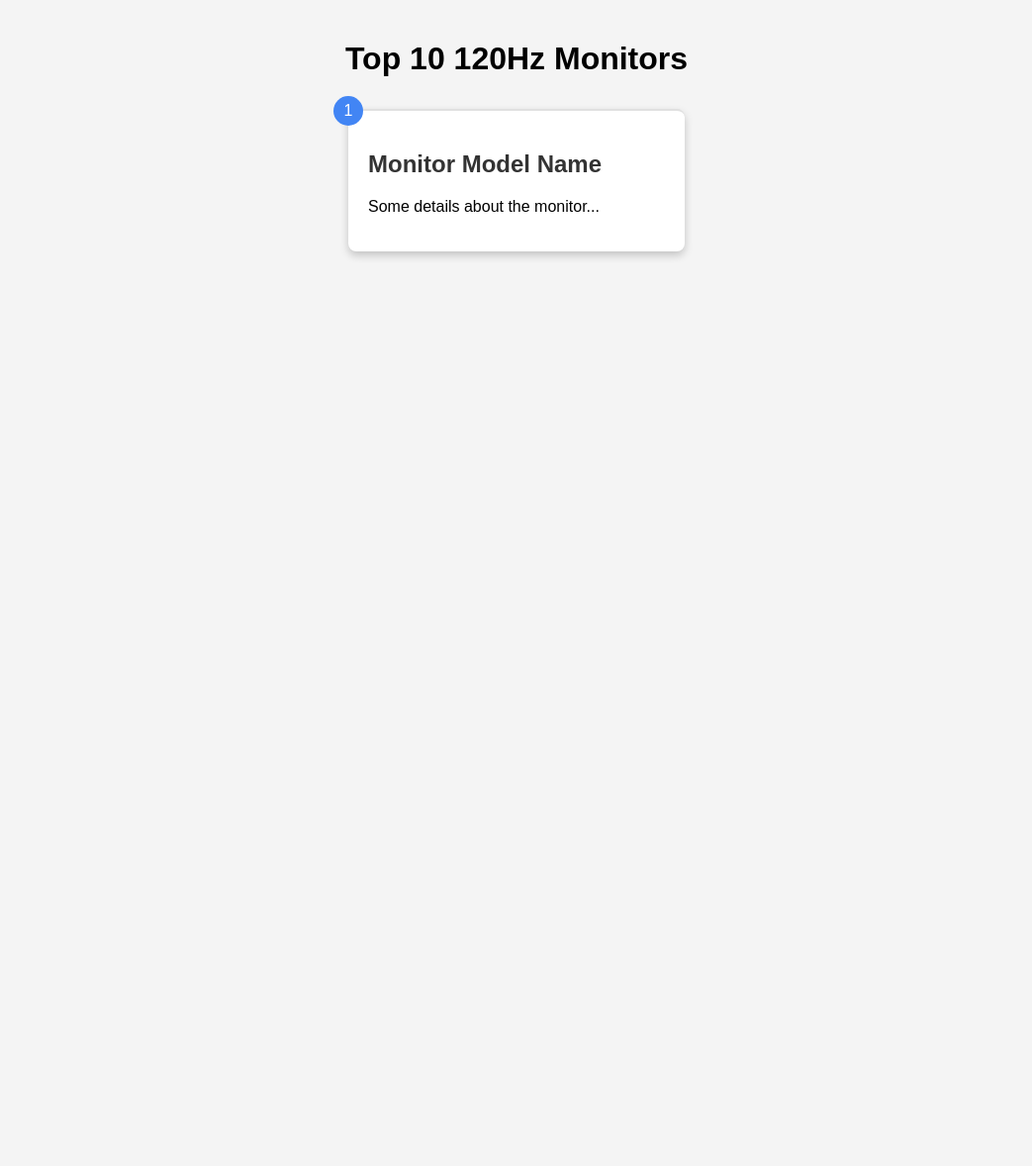
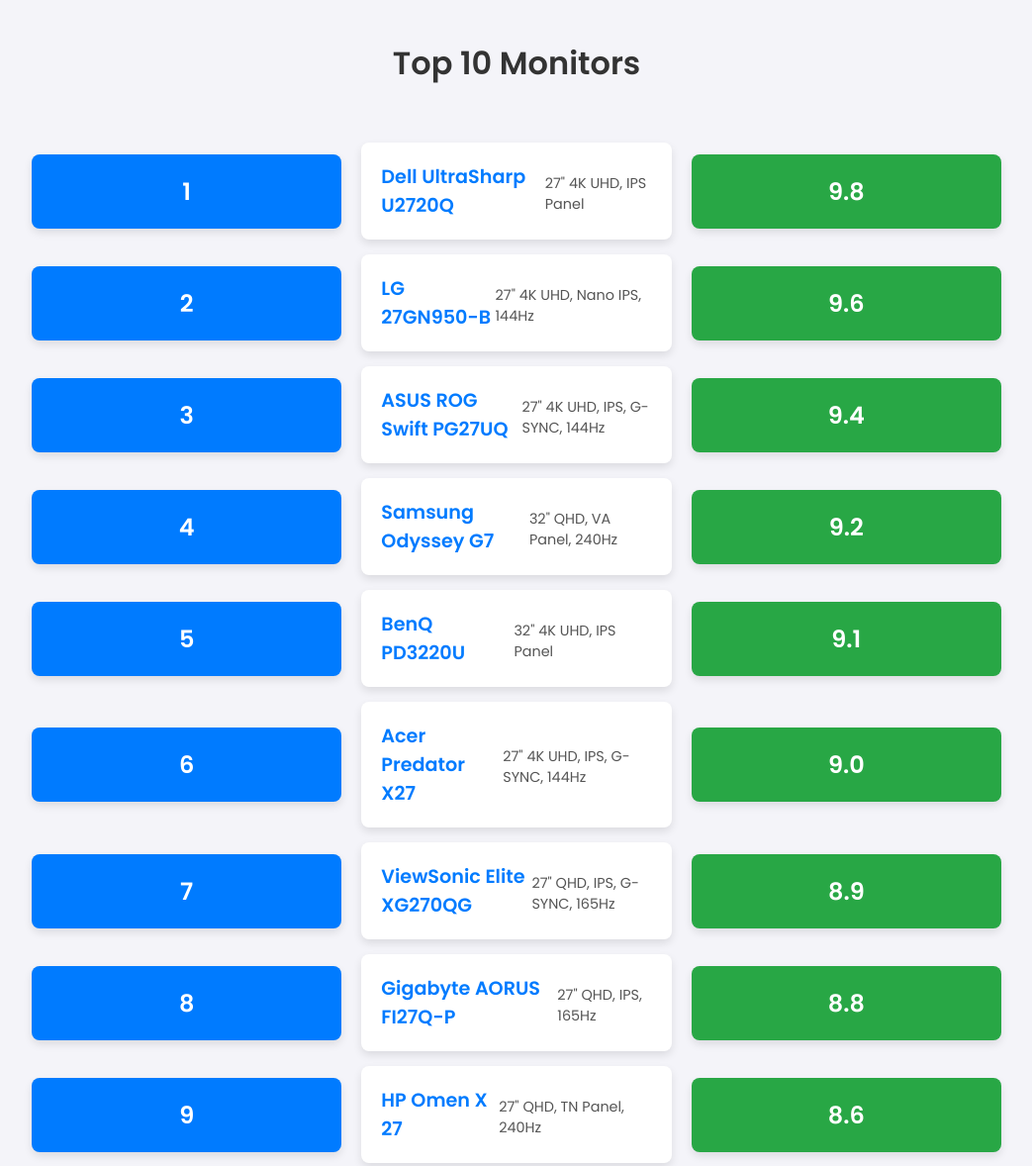
Before and after one commit to Vangetsu/monitors, a plain HTML site: page index.html in a window 1280 px wide. Shown: the top 1178 px of the page at 99% size, without its empty margins (118-1161 px from the left). Before the commit the page ends 800 px from the top, so only its background shows below. Drawn offline with Linux system fonts and the light colour scheme.

Commit message:
card shapes

```diff
--- a/index.html
+++ b/index.html
@@ -3,59 +3,207 @@
 <head>
     <meta charset="UTF-8">
     <meta name="viewport" content="width=device-width, initial-scale=1.0">
-<title>Top 10 120Hz Monitors</title>
+    <title>Top 10 Monitors</title>
+    <link href="https://fonts.googleapis.com/css2?family=Poppins:wght@400;600&display=swap" rel="stylesheet">
     <style>
         body {
-    font-family: 'Arial', sans-serif;
-    background-color: #f4f4f4;
             margin: 0;
-    padding: 20px;
-  }
-  .container {
+            padding: 0;
+            font-family: 'Poppins', sans-serif;
+            background-color: #f4f4f9;
             display: flex;
             flex-direction: column;
             align-items: center;
         }
+
+        h1 {
+            margin-top: 40px;
+            font-weight: 600;
+            color: #333;
+        }
+
+        .container {
+            width: 90%;
+            max-width: 1000px;
+            margin: 20px auto;
+        }
+
+        .monitor-list {
+            list-style: none;
+            padding: 0;
+            margin: 0;
+        }
+
+        .monitor-item {
+            display: flex;
+            justify-content: space-between;
+            align-items: center;
+            margin: 15px 0;
+        }
+
         .card {
+            flex: 1;
+            margin: 0 10px;
             background-color: #fff;
             border-radius: 8px;
-    box-shadow: 0 4px 8px rgba(0,0,0,0.2);
-    margin: 10px;
+            box-shadow: 0 4px 8px rgba(0, 0, 0, 0.1);
+            overflow: hidden;
+            transition: transform 0.2s ease, box-shadow 0.2s ease;
+            text-align: center;
             padding: 20px;
-    width: 300px;
-    position: relative;
+            display: flex;
+            justify-content: center;
+            align-items: center;
+            height: 100%;
         }
-  .circle {
-    width: 30px;
-    height: 30px;
-    background-color: #4285f4;
-    border-radius: 50%;
-    color: white;
-    display: flex;
-    align-items: center;
-    justify-content: center;
-    position: absolute;
-    top: -15px;
-    left: -15px;
+
+        .card:hover {
+            transform: translateY(-5px);
+            box-shadow: 0 6px 12px rgba(0, 0, 0, 0.15);
         }
-  .card:not(:first-child) {
-    border-top: 2px solid #e0e0e0;
+
+        .number-card, .score-card {
+            width: 100px;
+            height: auto;
+            flex-shrink: 0;
         }
-  h2 {
-    color: #333;
+
+        .number-card {
+            background-color: #007bff;
+            color: #fff;
+            font-size: 1.5em;
+            font-weight: 600;
+        }
+
+        .info-card {
+            text-align: left;
+            flex: 1;
+        }
+
+        .info-card h2 {
+            margin: 0;
+            font-size: 1.2em;
+            color: #007bff;
+            font-weight: 600;
+        }
+
+        .info-card p {
+            margin: 5px 0 0;
+            font-size: 0.9em;
+            color: #555;
+        }
+
+        .score-card {
+            background-color: #28a745;
+            color: #fff;
+            font-size: 1.5em;
+            font-weight: 600;
+        }
+
+        @media (max-width: 768px) {
+            .monitor-item {
+                flex-direction: column;
+                align-items: stretch;
+                margin-bottom: 20px;
+            }
+
+            .card {
+                margin: 10px 0;
+                width: 100%;
+            }
+
+            .number-card, .score-card {
+                width: 100%;
+                height: 70px;
+            }
         }
     </style>
 </head>
 <body>
+    <h1>Top 10 Monitors</h1>
     <div class="container">
-  <h1>Top 10 120Hz Monitors</h1>
-  <!-- Repeat this block for each monitor in the list -->
-  <div class="card">
-    <div class="circle">1</div>
-    <h2>Monitor Model Name</h2>
-    <p>Some details about the monitor...</p>
+        <ul class="monitor-list">
+            <li class="monitor-item">
+                <div class="card number-card">1</div>
+                <div class="card info-card">
+                    <h2>Dell UltraSharp U2720Q</h2>
+                    <p>27" 4K UHD, IPS Panel</p>
                 </div>
-  <!-- ... -->
+                <div class="card score-card">9.8</div>
+            </li>
+            <li class="monitor-item">
+                <div class="card number-card">2</div>
+                <div class="card info-card">
+                    <h2>LG 27GN950-B</h2>
+                    <p>27" 4K UHD, Nano IPS, 144Hz</p>
+                </div>
+                <div class="card score-card">9.6</div>
+            </li>
+            <li class="monitor-item">
+                <div class="card number-card">3</div>
+                <div class="card info-card">
+                    <h2>ASUS ROG Swift PG27UQ</h2>
+                    <p>27" 4K UHD, IPS, G-SYNC, 144Hz</p>
+                </div>
+                <div class="card score-card">9.4</div>
+            </li>
+            <li class="monitor-item">
+                <div class="card number-card">4</div>
+                <div class="card info-card">
+                    <h2>Samsung Odyssey G7</h2>
+                    <p>32" QHD, VA Panel, 240Hz</p>
+                </div>
+                <div class="card score-card">9.2</div>
+            </li>
+            <li class="monitor-item">
+                <div class="card number-card">5</div>
+                <div class="card info-card">
+                    <h2>BenQ PD3220U</h2>
+                    <p>32" 4K UHD, IPS Panel</p>
+                </div>
+                <div class="card score-card">9.1</div>
+            </li>
+            <li class="monitor-item">
+                <div class="card number-card">6</div>
+                <div class="card info-card">
+                    <h2>Acer Predator X27</h2>
+                    <p>27" 4K UHD, IPS, G-SYNC, 144Hz</p>
+                </div>
+                <div class="card score-card">9.0</div>
+            </li>
+            <li class="monitor-item">
+                <div class="card number-card">7</div>
+                <div class="card info-card">
+                    <h2>ViewSonic Elite XG270QG</h2>
+                    <p>27" QHD, IPS, G-SYNC, 165Hz</p>
+                </div>
+                <div class="card score-card">8.9</div>
+            </li>
+            <li class="monitor-item">
+                <div class="card number-card">8</div>
+                <div class="card info-card">
+                    <h2>Gigabyte AORUS FI27Q-P</h2>
+                    <p>27" QHD, IPS, 165Hz</p>
+                </div>
+                <div class="card score-card">8.8</div>
+            </li>
+            <li class="monitor-item">
+                <div class="card number-card">9</div>
+                <div class="card info-card">
+                    <h2>HP Omen X 27</h2>
+                    <p>27" QHD, TN Panel, 240Hz</p>
+                </div>
+                <div class="card score-card">8.6</div>
+            </li>
+            <li class="monitor-item">
+                <div class="card number-card">10</div>
+                <div class="card info-card">
+                    <h2>ASUS ProArt PA32UCX</h2>
+                    <p>32" 4K UHD, Mini LED, HDR</p>
+                </div>
+                <div class="card score-card">8.5</div>
+            </li>
+        </ul>
     </div>
 </body>
 </html>
```
Lines whose indentation alone changed are shown as unchanged.
